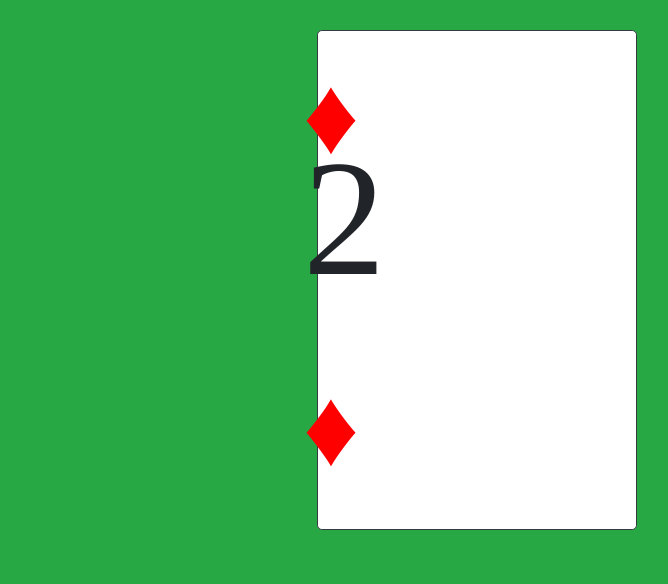
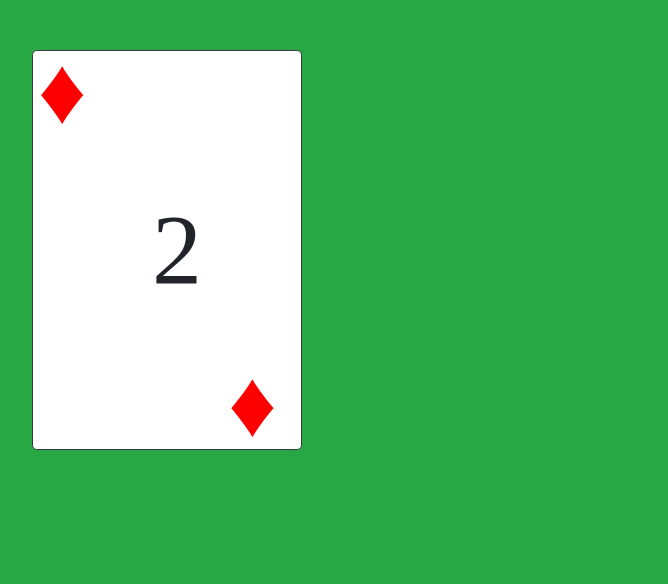
Before and after one commit to nitlara/Card-generator, a website built with webpack: page src/index.html in a window 1280 px wide. Shown: the whole page, without its empty margins (53-721 px from the left). Built offline with nearby package versions, Linux system fonts and the light colour scheme.

Commit message:
posiciones de las figuras colocadas pero con margins de apoyo

```diff
--- a/src/index.html
+++ b/src/index.html
@@ -15,27 +15,16 @@
     />
     <script src="main.js"></script>
   </head>
+  <!-- tapete verde -->
   <body class="bg-success">
+    <!-- Contenedor principal -->
     <div class="container">
-      <div class="row">
-        <div class="col-3"></div>
-        <div class="col-6">
-          <div class="card bg-white rounded-lg border border-dark text-center">
-            <div class="row">
-              <div class="elementoscarta">
-                <div class="d-flex">
-                  <div class="suit suit1" id="suit"></div>
-                </div>
-                <div class="d-flex">
-                  <div id="number"></div>
-                </div>
-                <div class="d-flex">
-                  <div class="suit suit2" id="suit2"></div>
-                </div>
-              </div>
-            </div>
-          </div>
-          <div class="col-3"></div>
+      <!-- Estructura de carta blanca con grandes bordes redondeados y oscuros -->
+      <div class="bg-white rounded-lg border border-dark pokercard">
+        <div class="row">
+          <div class="col align-self-start suit suit1" id="suit"></div>
+          <div class="col align-self-center text-center" id="number"></div>
+          <div class="col suit suit2 align-self-end" id="suit2"></div>
         </div>
       </div>
     </div>
--- a/src/style.css
+++ b/src/style.css
@@ -1,29 +1,39 @@
 @import "~bootstrap/dist/css/bootstrap.min.css";
 
-body #number {
-  font-size: 165px;
-  font-family: "Noto Serif JP", serif;
+.container {
+  margin-top: 50px;
 }
-.card {
-  margin-top: 30px;
-  height: 500px;
-  width: 320px;
+.pokercard {
+  height: 400px;
+  width: 270px;
+  line-height: 1;
+}
+.pokercard .row {
+  height: 100%;
+  width: 100%;
 }
 .suit {
-  font-size: 110px;
+  font-size: 95px;
 }
-
 .suit1 {
-  height: 4rem;
+  height: 95px;
+  width: 40px;
+  margin-left: 5px;
+  margin-top: -10px;
+}
+.number1 {
+  height: 135px;
+}
+body #number {
+  font-size: 100px;
+  font-family: "Noto Serif JP", serif;
+  padding-right: 0px;
 }
 .suit2 {
-  height: 4rem;
+  height: 95px;
+  /* width: 40px;*/
+  margin-right: -30px;
 }
 .red {
   color: #ff0000;
 }
-
-.elementoscarta {
-  height: 550px;
-  width: 220px;
-}
```
